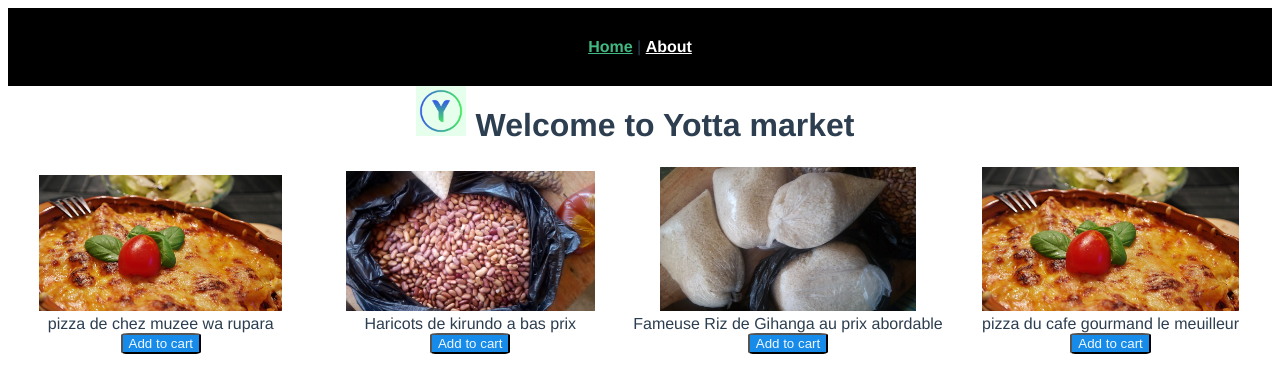
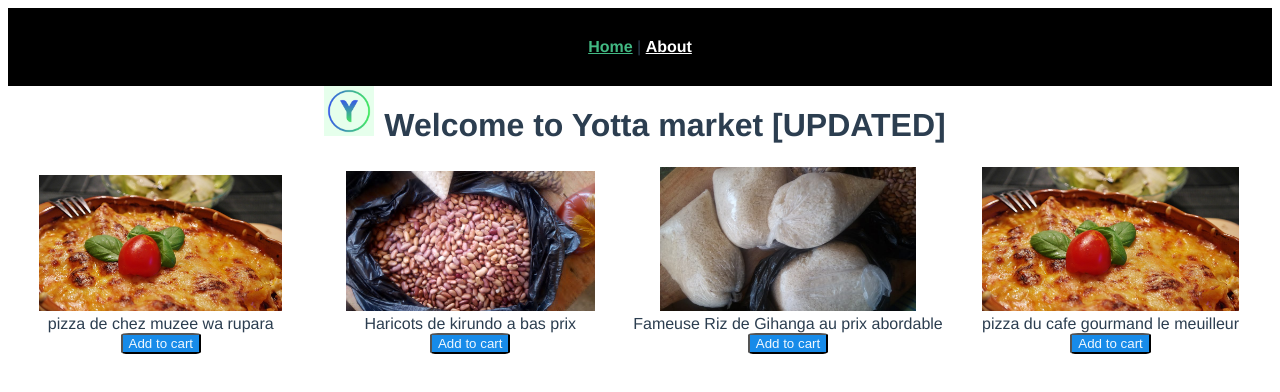
Before and after one commit to radsungura/E-commerce-Theme, a Vue app: page /#/home in a window 1280 px wide. Shown: the top 392 px of the page. Built offline with nearby package versions, Linux system fonts and the light colour scheme.

Commit message:
changed title in home

```diff
--- a/src/views/Home.vue
+++ b/src/views/Home.vue
@@ -1,7 +1,7 @@
 <template>
   <div class="home">
     <img alt="Vue logo" width="50px" src="../assets/yotta.jpg">
-    <HelloWorld msg="Welcome to Yotta market"/>
+    <HelloWorld msg="Welcome to Yotta market [UPDATED]"/>
   </div>
 </template>
 
```
Also changed, not shown: 1 other file (tests, documents, lock files or other folders).
